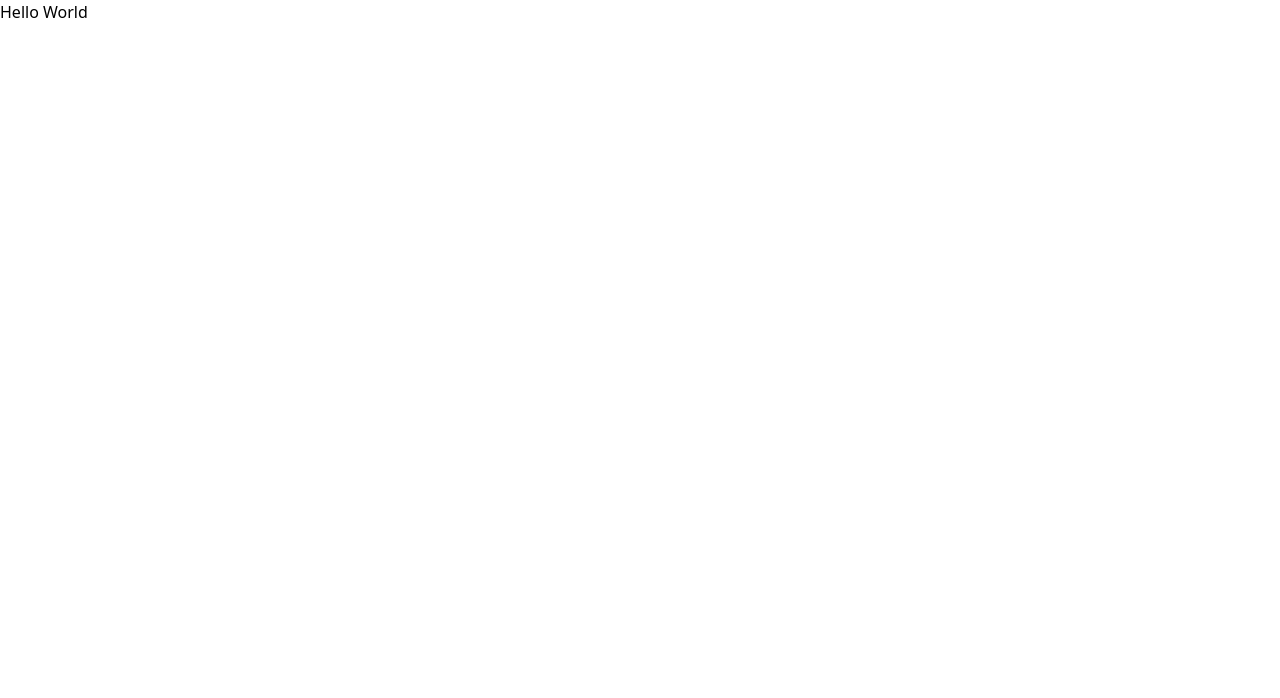
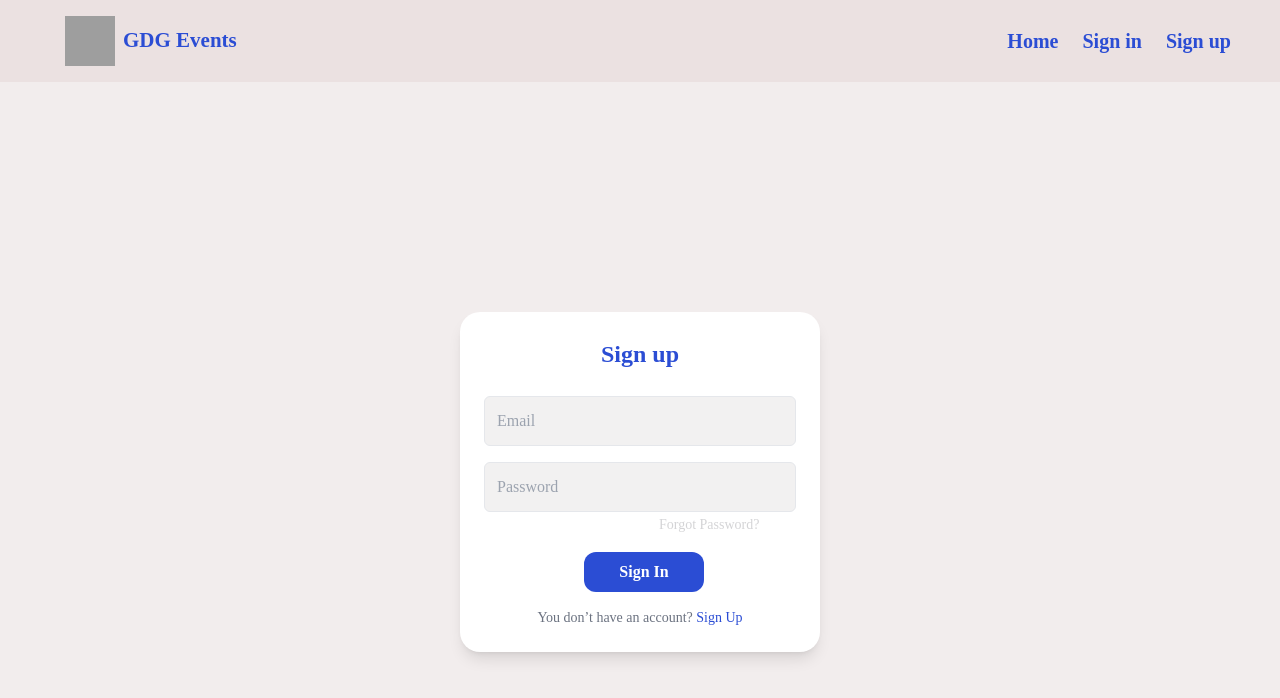
Before and after one commit to kingofdead6/Registration-System-front-end, a Vue app: page / in a window 1280 px wide. Shown: the top 698 px of the page. Built offline with nearby package versions, Linux system fonts and the light colour scheme; grey boxes are pictures that could not be loaded; a web font is replaced by a local one.

Commit message:
Update App.vue

```diff
--- a/src/App.vue
+++ b/src/App.vue
@@ -1,6 +1,10 @@
 <script setup>
+import Create_team from './Views/Create_team.vue';
+import SignIn from './Views/SignIn.vue';
+import SignUp from './Views/SignUp.vue';
+
 </script>
 
 <template>
- <h1>Hello World</h1>
+<SignIn />
 </template>
```
